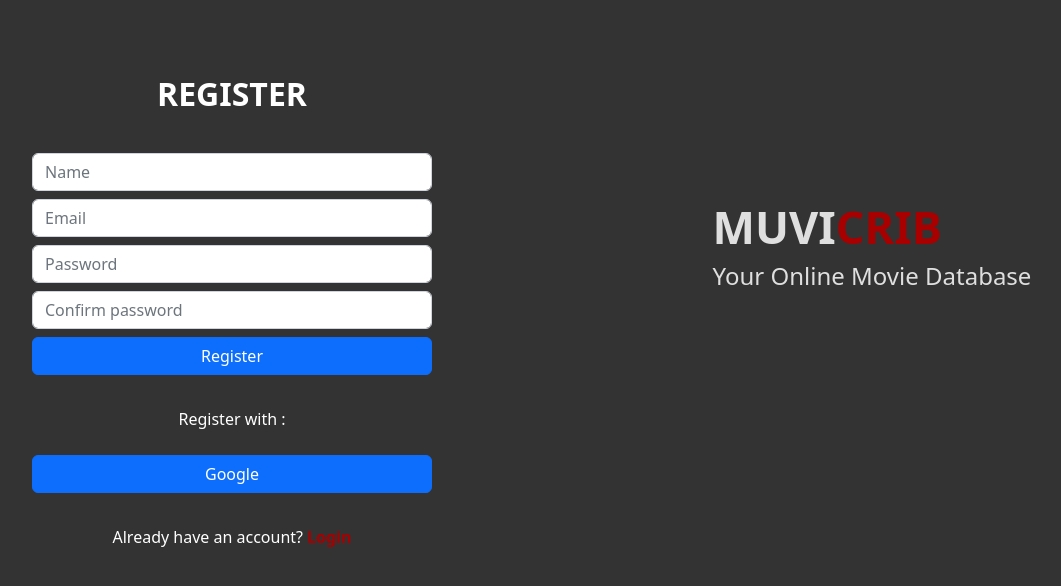
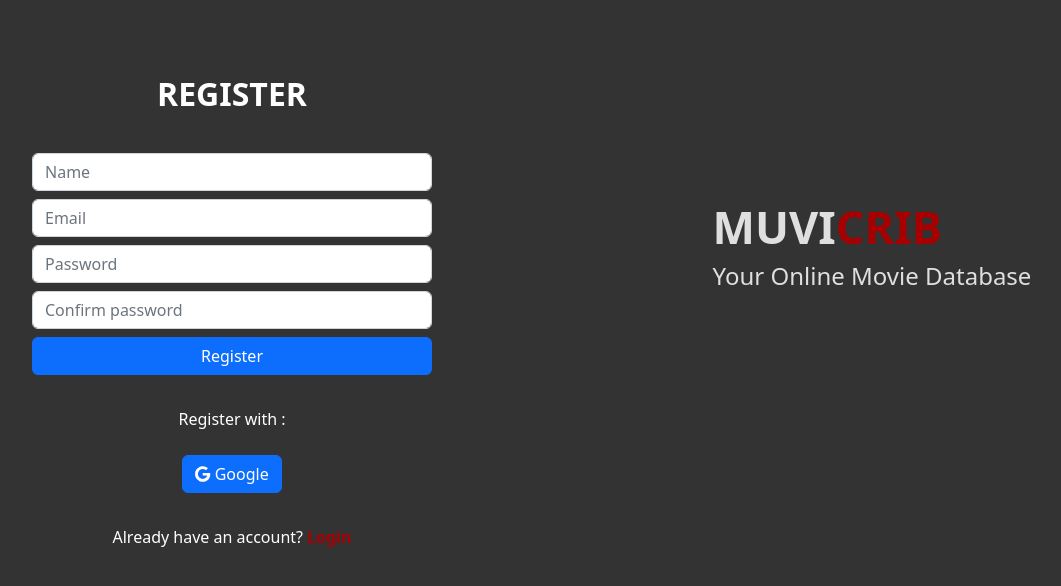
Before and after one commit to MNRCHY/Web_Movie, a React (Create React App) app: page /register in a window 1280 px wide. Shown: the top 586 px of the page, without its empty margins (56-1117 px from the left). Built offline with nearby package versions, Linux system fonts and the light colour scheme.

Commit message:
Google Auth Bug Fixed

```diff
--- a/src/components/GoogleLogin.js
+++ b/src/components/GoogleLogin.js
@@ -7,13 +7,12 @@
 import { useNavigate } from 'react-router-dom'
 
 function GoogleLogin({setToken}) {
-    const navigate = useNavigate
+    const navigate = useNavigate()
     const googleLogin = useGoogleLogin({
-        onSuccess: async (res) => {
-            console.log(res)
+        onSuccess: async (response) => {
             try {
                 const data = {
-                    access_token: res.access_token
+                    access_token: response.access_token
                 }
                 const res = await axios.post(
                   `${process.env.REACT_APP_AUTH_API}/api/v1/auth/google`,
@@ -22,16 +21,17 @@
                 if (res.data.token){
                   localStorage.setItem('token', res.data.token)
                   setToken(res.data.token)
-                  alert('oke')
-                //   navigate('/')
+                //   alert('Login google berhasil')
+                  navigate('/')
                 }
               } catch (error) {
+
                 alert(error.response.data.message)
 
               }
         },
         onError: (err) =>{
-
+            alert(err)
         }
     })
   return (
--- a/src/pages/SignIn.js
+++ b/src/pages/SignIn.js
@@ -1,6 +1,6 @@
 import axios from 'axios'
 import React, { useEffect, useState } from 'react'
-import { Button, Carousel, Form, Stack } from 'react-bootstrap'
+import { Button, Form, Stack } from 'react-bootstrap'
 import { Link, useNavigate } from 'react-router-dom'
 import GoogleLogin from '../components/GoogleLogin'
 
--- a/src/pages/SignUp.js
+++ b/src/pages/SignUp.js
@@ -2,7 +2,7 @@
 import React, { useState } from 'react'
 import { Button, Form, Stack } from 'react-bootstrap'
 import { Link, useNavigate } from 'react-router-dom'
-import { useGoogleLogin } from '@react-oauth/google'
+import GoogleLogin from '../components/GoogleLogin'
 
 
 function SignUp() {
@@ -11,6 +11,7 @@
   const [email, setEmail] = useState('')
   const [password, setPassword] = useState('')
   const [passConfirm, setPassConfirm] = useState('')
+  const [token, setToken] = useState(null)
   const navigate = useNavigate()
 
   const handleSubmit = async (e) => {
@@ -25,7 +26,7 @@
     if (password === ''){
       alert('Password is required')
     }
-    if (passConfirm == ''){
+    if (passConfirm === ''){
       alert('Please confirm your password')
     }
     if (passConfirm !== password){
@@ -49,6 +50,12 @@
       }
     }
   }
+
+  const handleLogout = () =>{
+    localStorage.removeItem('token')
+    setToken(null)
+  }
+
   return (
     <div className='LogSection'>
 
@@ -57,8 +64,8 @@
         <div className='d-flex justify-content-center'>
 
           <div className='FormSection'>
+            {!token? (
                           <Form className='d-flex justify-content-center' onSubmit={handleSubmit}>
-
                           <Stack gap={2}>
                             <div className='d-flex justify-content-center text-white mb-4'>
                               <h2> <strong>REGISTER</strong> </h2>
@@ -74,15 +81,48 @@
                               <p className='text-white'>Register with :</p>
                             </div>
 
-                <Button>Google</Button>
+                            <div className='d-flex justify-content-center'>
+                              <GoogleLogin setToken={setToken}/>
+                            </div>
 
                             <div className='d-flex justify-content-center text-white mt-4'>
                               <p> Already have an account? </p>
                               <Link to='/login' className='regisLink text-white ms-1'> <strong><span> Login </span></strong> </Link>
                             </div>
                           </Stack>
+                        </Form>
+            ):(
+              <div className='d-flex justify-content-center'>
+                <Button variant='danger' size='lg' onClick={handleLogout}> Logout </Button>
+              </div>
+            )}
+            {/* // <Form className='d-flex justify-content-center' onSubmit={handleSubmit}>
+            //   <Stack gap={2}>
+            //     <div className='d-flex justify-content-center text-white mb-4'>
+            //       <h2> <strong>REGISTER</strong> </h2>
+            //     </div>
 
-            </Form>
+            //     <Form.Control type='name' placeholder='Name' value={name} onChange={(e) => setName(e.target.value)}/>
+            //     <Form.Control type='email' placeholder='Email' value={email} onChange={(e) => setEmail(e.target.value)}/>
+            //     <Form.Control type='password' placeholder='Password' value={password} onChange={(e) => setPassword(e.target.value)}/>
+            //     <Form.Control type='password' placeholder='Confirm password' value={passConfirm} onChange={(e) => setPassConfirm(e.target.value)}/>
+            //     <Button type='submit'> Register </Button>
+
+            //     <div className='mt-4 d-flex justify-content-center'>
+            //       <p className='text-white'>Register with :</p>
+            //     </div>
+
+            //     <div className='d-flex justify-content-center'>
+            //       <GoogleLogin setToken={setToken}/>
+            //     </div>
+
+            //     <div className='d-flex justify-content-center text-white mt-4'>
+            //       <p> Already have an account? </p>
+            //       <Link to='/login' className='regisLink text-white ms-1'> <strong><span> Login </span></strong> </Link>
+            //     </div>
+            //   </Stack>
+            // </Form> */}
+
           </div>
 
         </div>
```
Lines whose indentation alone changed are shown as unchanged.
